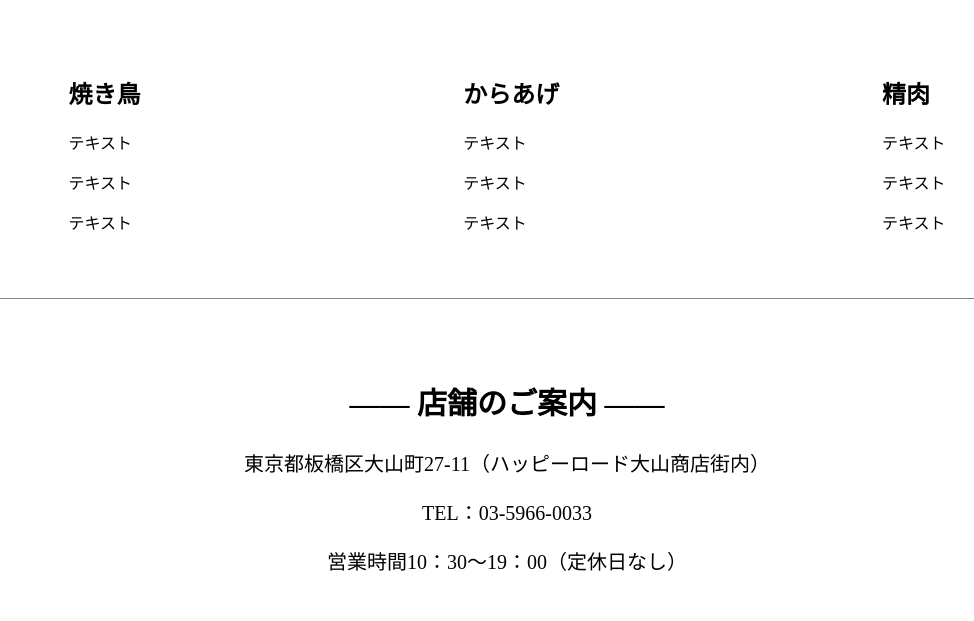
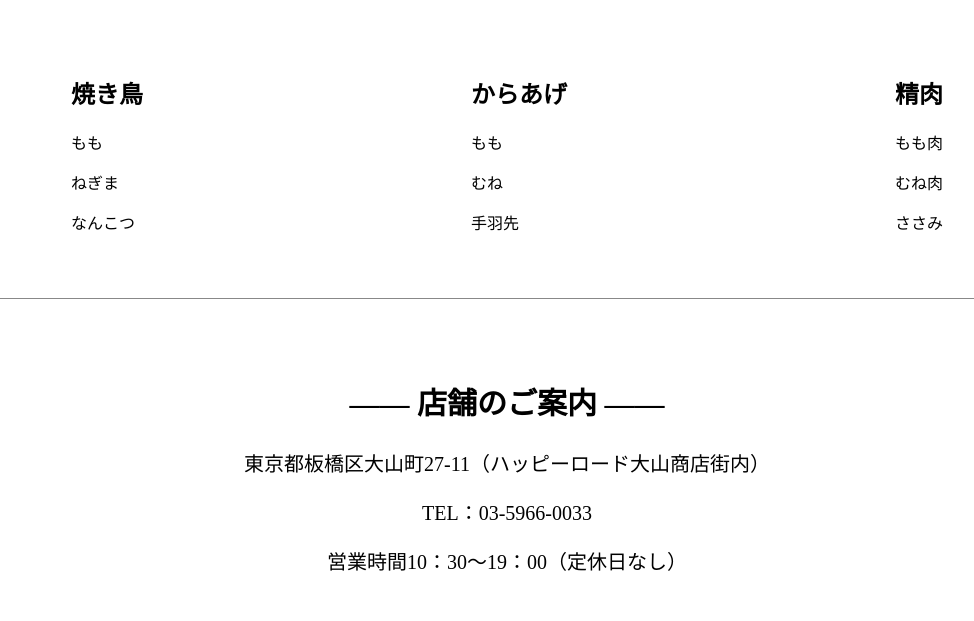
Before and after one commit to niwayamountain/practice-1, a plain HTML site: page index.html in a window 1280 px wide. Shown: the part 2820-3441 px from the top of the page, without its empty margins (133-1107 px from the left). Drawn offline with Linux system fonts and the light colour scheme.

Commit message:
Update index.html

```diff
--- a/index.html
+++ b/index.html
@@ -132,23 +132,23 @@
 
       <section class="food-1">
         <h2>焼き鳥</h2>
-        <p>テキスト</p>
-        <p>テキスト</p>
-        <p>テキスト</p>
+        <p>もも</p>
+        <p>ねぎま</p>
+        <p>なんこつ</p>
       </section>
 
       <section class="food-2">
         <h2>からあげ</h2>
-        <p>テキスト</p>
-        <p>テキスト</p>
-        <p>テキスト</p>
+        <p>もも</p>
+        <p>むね</p>
+        <p>手羽先</p>
       </section>
 
       <section class="food-3">
         <h2>精肉</h2>
-        <p>テキスト</p>
-        <p>テキスト</p>
-        <p>テキスト</p>
+        <p>もも肉</p>
+        <p>むね肉</p>
+        <p>ささみ</p>
       </section>
     </article>
 
```
